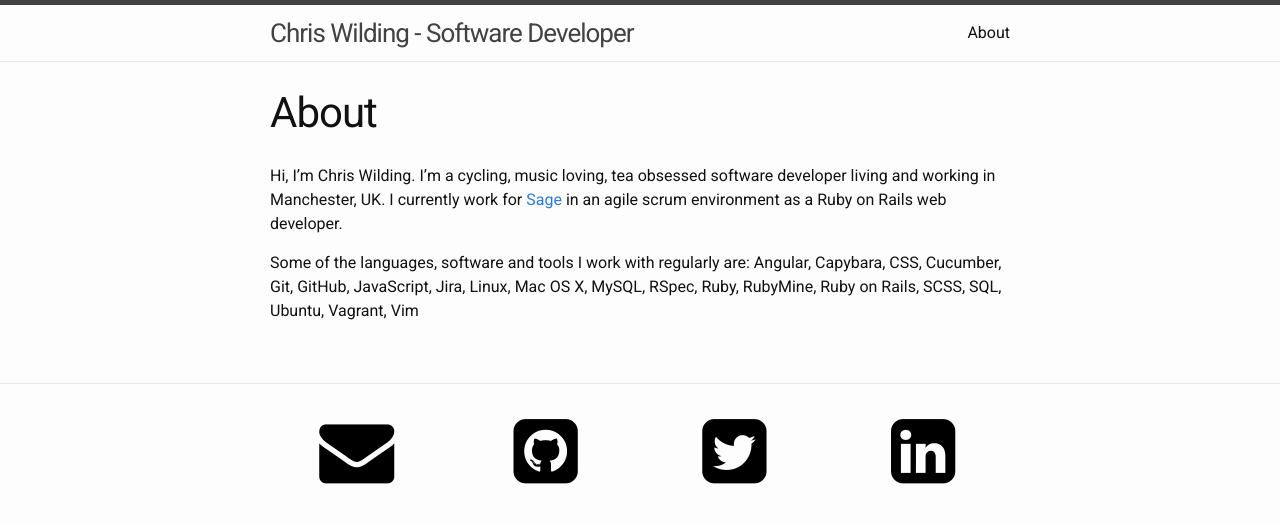
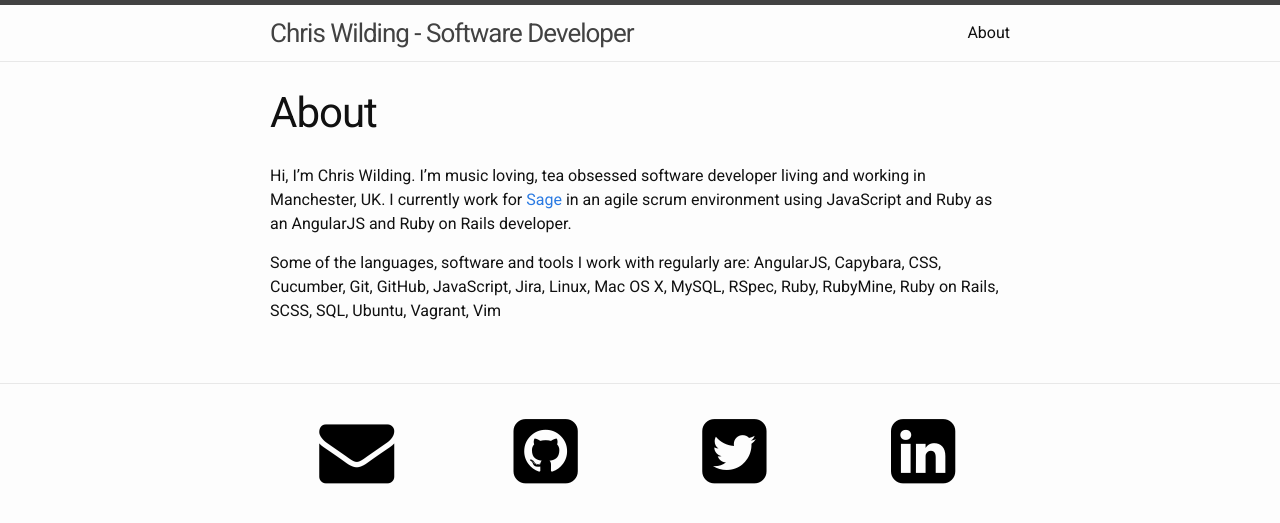
Before and after one commit to ChrisWilding/ChrisWilding.github.io, a Jekyll site: the page built from about.md, in a window 1280 px wide. Shown: the top 523 px of the page. Built offline with Jekyll 4.4.1, drawn with Linux system fonts in a browser that asks for light colours; nearby versions of some CDN libraries.

Commit message:
Update about page

```diff
--- a/about.md
+++ b/about.md
@@ -4,6 +4,6 @@ title: About
 permalink: /about/
 ---
 
-Hi, I'm Chris Wilding. I'm a cycling, music loving, tea obsessed software developer living and working in Manchester, UK. I currently work for [Sage](http://www.sage.co.uk/) in an agile scrum environment as a Ruby on Rails web developer.
+Hi, I'm Chris Wilding. I'm music loving, tea obsessed software developer living and working in Manchester, UK. I currently work for [Sage](http://www.sage.co.uk/) in an agile scrum environment using JavaScript and Ruby as an AngularJS and Ruby on Rails developer.
 
-Some of the languages, software and tools I work with regularly are:  Angular, Capybara, CSS, Cucumber, Git, GitHub, JavaScript, Jira, Linux, Mac OS X, MySQL, RSpec, Ruby, RubyMine, Ruby on Rails, SCSS, SQL, Ubuntu, Vagrant, Vim
+Some of the languages, software and tools I work with regularly are:  AngularJS, Capybara, CSS, Cucumber, Git, GitHub, JavaScript, Jira, Linux, Mac OS X, MySQL, RSpec, Ruby, RubyMine, Ruby on Rails, SCSS, SQL, Ubuntu, Vagrant, Vim
```
